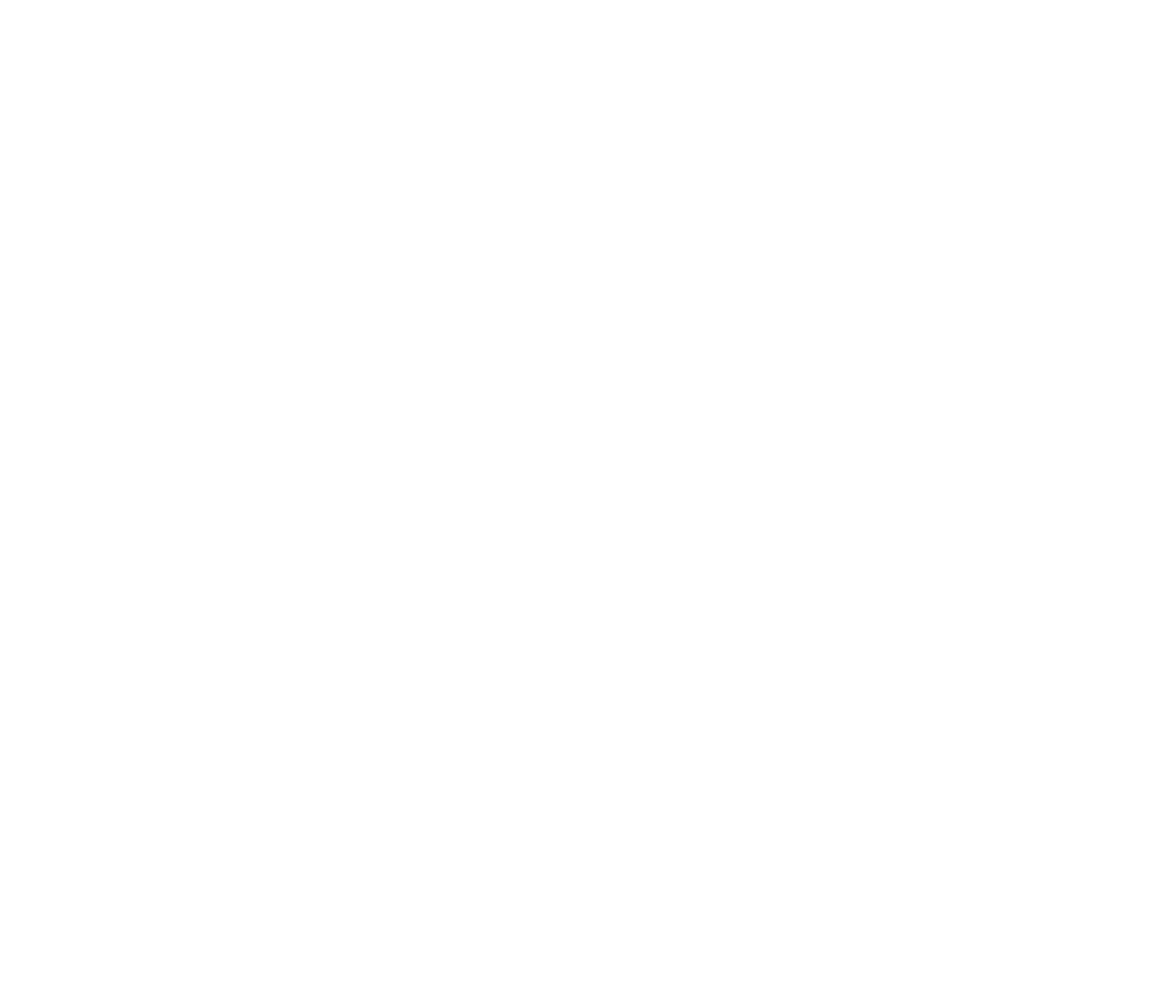
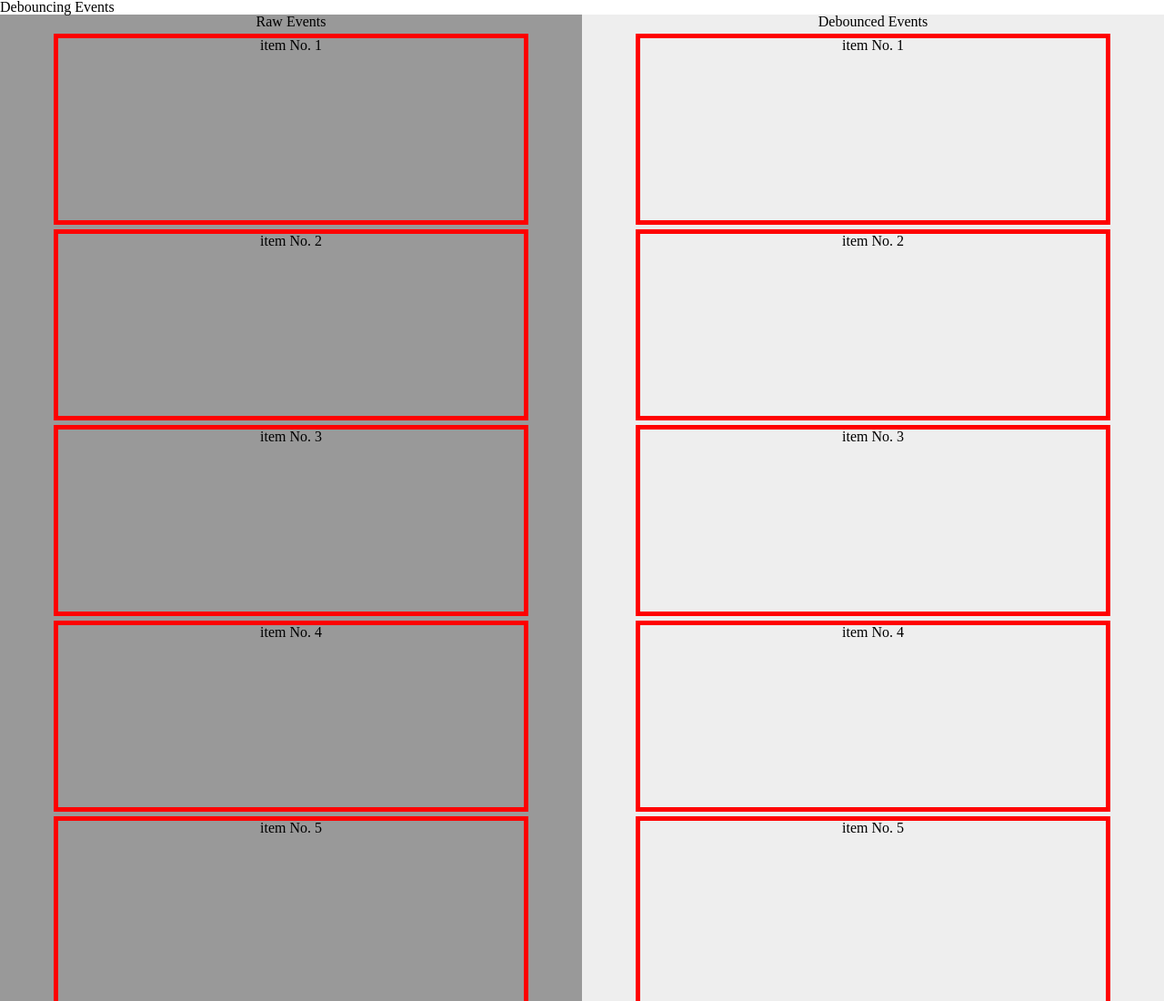
Before and after one commit to fancn21th/0_54_Debouncing_Throttling, a plain HTML site: page index.html in a window 1280 px wide. Shown: the top 1100 px of the page at 91% size. Before the commit the page ends 800 px from the top, so only its background shows below. Drawn offline with nearby package versions, Linux system fonts and the light colour scheme.

Commit message:
bottom testing with debouncing

```diff
--- a/index.html
+++ b/index.html
@@ -5,8 +5,26 @@
   <meta name="viewport" content="width=device-width, initial-scale=1.0">
   <meta http-equiv="X-UA-Compatible" content="ie=edge">
   <title>Debouncing and Throttling</title>
+  <link rel="stylesheet" href="src/css/reset.css">
+  <link rel="stylesheet" href="src/css/main.css">
 </head>
 <body>
-
+  <header>Debouncing Events</header>
+  <main>
+    <section id="rawEvents">
+      <h1>Raw Events</h1>
+      <article></article>
+    </section>
+    <section id="debouncedEvents">
+      <h1>Debounced Events</h1>
+      <article></article>
+    </section>
+  </main>
+  <footer></footer>
+  <script src="https://code.jquery.com/jquery-1.12.4.js"
+          integrity="sha256-Qw82+bXyGq6MydymqBxNPYTaUXXq7c8v3CwiYwLLNXU="
+          crossorigin="anonymous"></script>
+  <script src="src/js/lodash.custom.js"></script>
+  <script src="src/js/main.js"></script>
 </body>
 </html>
--- /dev/null
+++ b/src/css/main.css
@@ -0,0 +1,23 @@
+main {
+    width: 100%;
+}
+
+main section {
+    float: left;
+    width: 50%;
+    background: #eee;
+    text-align: center;
+}
+
+main section:first-child {
+    background-color: #999;
+}
+
+.item {
+    width: 80%;
+    height: 200px;
+    border: 5px solid red;
+    margin-left: auto;
+    margin-right: auto;
+    margin-top: 5px;
+}
--- /dev/null
+++ b/src/css/reset.css
@@ -0,0 +1,48 @@
+/* http://meyerweb.com/eric/tools/css/reset/
+   v2.0 | 20110126
+   License: none (public domain)
+*/
+
+html, body, div, span, applet, object, iframe,
+h1, h2, h3, h4, h5, h6, p, blockquote, pre,
+a, abbr, acronym, address, big, cite, code,
+del, dfn, em, img, ins, kbd, q, s, samp,
+small, strike, strong, sub, sup, tt, var,
+b, u, i, center,
+dl, dt, dd, ol, ul, li,
+fieldset, form, label, legend,
+table, caption, tbody, tfoot, thead, tr, th, td,
+article, aside, canvas, details, embed,
+figure, figcaption, footer, header, hgroup,
+menu, nav, output, ruby, section, summary,
+time, mark, audio, video {
+    margin: 0;
+    padding: 0;
+    border: 0;
+    font-size: 100%;
+    font: inherit;
+    vertical-align: baseline;
+}
+/* HTML5 display-role reset for older browsers */
+article, aside, details, figcaption, figure,
+footer, header, hgroup, menu, nav, section {
+    display: block;
+}
+body {
+    line-height: 1;
+}
+ol, ul {
+    list-style: none;
+}
+blockquote, q {
+    quotes: none;
+}
+blockquote:before, blockquote:after,
+q:before, q:after {
+    content: '';
+    content: none;
+}
+table {
+    border-collapse: collapse;
+    border-spacing: 0;
+}
--- /dev/null
+++ b/src/js/main.js
@@ -0,0 +1,51 @@
+$(function () {
+    if (typeof String.prototype.supplant !== 'function') {
+        String.prototype.supplant = function (o) {
+            return this.replace(
+                /{([^{}]*)}/g,
+                function (a, b) {
+                    var r = o[b] || '&nbsp;';
+                    return typeof r === 'string' || typeof r === 'number' ? r : a;
+                }
+            );
+        };
+    }
+
+    var itemTpl = [
+        '<div class="item">',
+        '{content}',
+        '</div>',
+    ].join('')
+
+    var generatedItems = function (startIndex, count) {
+        var result = ''
+        for (var i=0; i< count; i++) {
+            result += itemTpl.supplant({
+                content: 'item No. ' + (i + startIndex)
+            })
+        }
+        return result
+    }
+
+    var isPageBottomReached = function () {
+        var scrollTop = $(window).scrollTop(),
+            height = $(window).height(),
+            docHeight = $(document).height()
+        console.log(scrollTop + ' ' +  height + ' ' + docHeight)
+        return scrollTop + height === docHeight
+    }
+
+    var art1 = $('#rawEvents').find('article'),
+        art2 = $('#debouncedEvents').find('article')
+
+    art1.append(generatedItems(1, 10))
+    art2.append(generatedItems(1, 10))
+
+    // $(window).on('scroll', function () {
+    //     console.log(isPageBottomReached())
+    // })
+
+    $(window).on('scroll', _.debounce(function () {
+        console.log(isPageBottomReached())
+    }, 200))
+})
```
